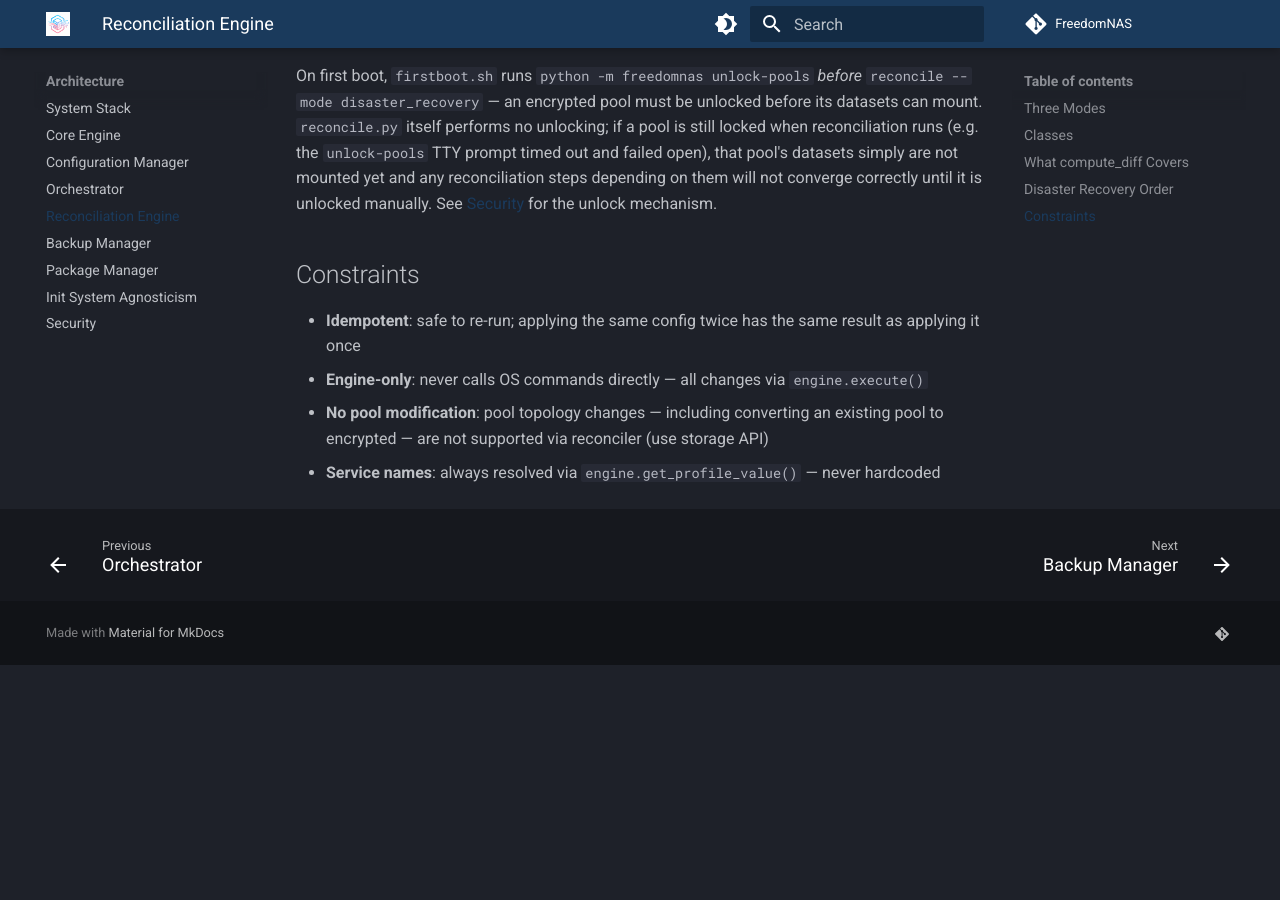
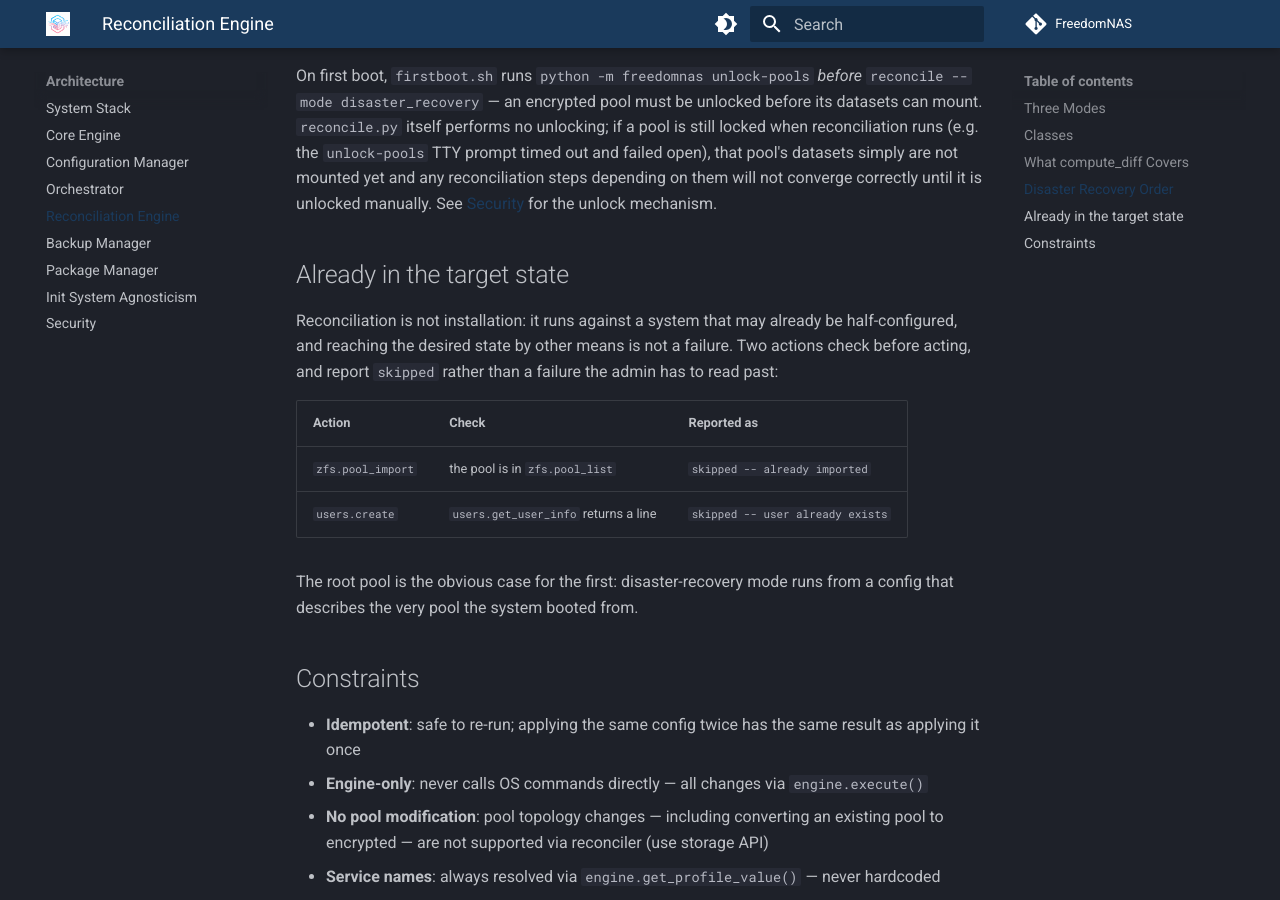
Before and after one commit to FreedomNAS/freedomnas-docs, an MkDocs documentation site: the page built from docs/architecture/reconciler.md, in a window 1280 px wide and 900 px high, scrolled down 1853 px. Built offline with MkDocs 1.6.1 and Material for MkDocs 9.7.7, drawn with Linux system fonts in a browser that asks for light colours; before the commit the page ends 2518 px from its top, so only the background shows below that.

Commit message:
Document PATH in firstboot and the reconciler's idempotent actions

```diff
--- a/docs/architecture/reconciler.md
+++ b/docs/architecture/reconciler.md
@@ -74,6 +74,21 @@ simply are not mounted yet and any reconciliation steps depending on them
 will not converge correctly until it is unlocked manually. See
 [Security](security.md#encrypted-pool-keyslots) for the unlock mechanism.
 
+## Already in the target state
+
+Reconciliation is not installation: it runs against a system that may already
+be half-configured, and reaching the desired state by other means is not a
+failure. Two actions check before acting, and report `skipped` rather than a
+failure the admin has to read past:
+
+| Action | Check | Reported as |
+|--------|-------|-------------|
+| `zfs.pool_import` | the pool is in `zfs.pool_list` | `skipped -- already imported` |
+| `users.create` | `users.get_user_info` returns a line | `skipped -- user already exists` |
+
+The root pool is the obvious case for the first: disaster-recovery mode runs
+from a config that describes the very pool the system booted from.
+
 ## Constraints
 
 - **Idempotent**: safe to re-run; applying the same config twice has the same result as applying it once
```
Also changed, not shown: docs/developer/installer.md (+4 -0 lines).
